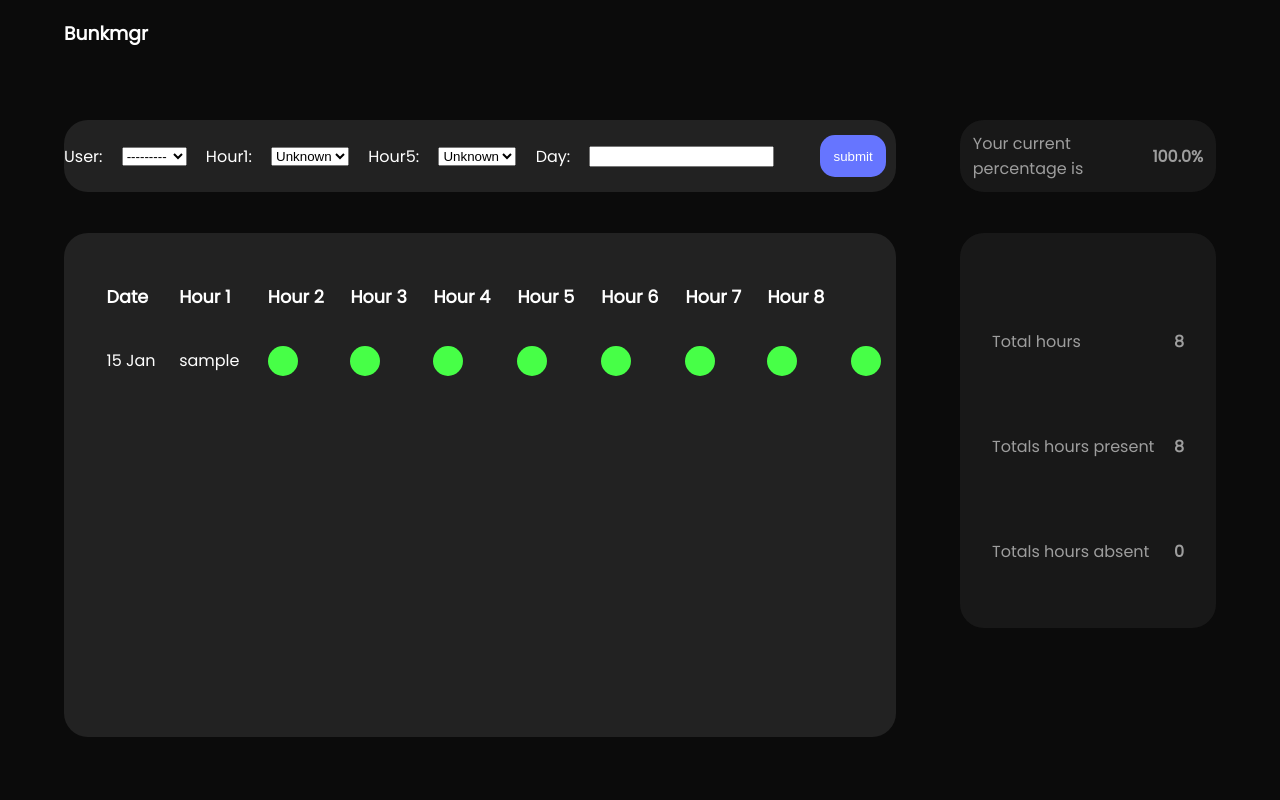
After one commit to srvshbskr/BunkManager, a Django app: page /search/ in a window 1280 px wide. The commit adds this page. Run offline with Django 4.2, Linux system fonts and the light colour scheme; tables that the repository leaves empty hold one stand-in row (values such as "Sample post").

Commit message:
added searchbar

```diff
--- /dev/null
+++ b/app/filters.py
@@ -0,0 +1,8 @@
+import django_filters
+from .models import *
+
+
+class ReportFilter(django_filters.FilterSet):
+    class Meta:
+        model = Record
+        fields = ['user','hour1','hour5','day']
--- a/app/urls.py
+++ b/app/urls.py
@@ -8,5 +8,7 @@ urlpatterns = [
     path('logout/',logoutpage,name='logout'),
     path('report/',reportpage,name='report'),
     path('createrecord/',createrecordpage,name='createrecord'),
-    path('userlist/',listpage,name='list')
+    path('userlist/',listpage,name='list'),
+    path('search/',searchpage,name='search'),
+
 ]
--- a/app/views.py
+++ b/app/views.py
@@ -5,7 +5,7 @@ from django.contrib import messages
 from django.contrib.auth.decorators import login_required, permission_required
 from .models import Record
 from django.contrib.auth import get_user_model
-
+from .filters import ReportFilter
 
 def homepage(request):
 
@@ -122,13 +122,11 @@ def listpage(request):
     for i in l:
         rl[i] = Record.objects.filter(user=i)
     for x in rl:
-        print('X =', x)
         p = 0
         a = 0
         t = 0
         per = 0
         temp = rl[x]
-        print(temp)
         for i in temp:
             t += 8
             if i.hour1:
@@ -168,6 +166,59 @@ def listpage(request):
         else:
             per = 0
         pl[x] = per
-    print(pl)
     context = {'pt':pl}
     return render(request, 'list.html', context)
+
+
+
+
+def searchpage(request):
+
+    l = Record.objects.all()
+    f = ReportFilter(request.GET,queryset=l)
+    l = f.qs
+    a=0
+    p=0
+    t = 0
+    for i in l:
+        t += 8
+        if i.hour1:
+            p += 1
+        else:
+            a += 1
+        if i.hour2:
+            p += 1
+        else:
+            a += 1
+        if i.hour3:
+            p += 1
+        else:
+            a += 1
+        if i.hour4:
+            p += 1
+        else:
+            a += 1
+        if i.hour5:
+            p += 1
+        else:
+            a += 1
+        if i.hour6:
+            p += 1
+        else:
+            a += 1
+        if i.hour7:
+            p += 1
+        else:
+            a += 1
+        if i.hour8:
+            p += 1
+        else:
+            a += 1
+    if t != 0:
+        per = p/t * 100
+    else:
+        per = 0
+
+
+    context = {'f':f,'l':l,'a':a,'p':p,'t':t,'per':per}
+    return render(request, 'singlepage.html', context)
--- a/main/settings.py
+++ b/main/settings.py
@@ -27,6 +27,7 @@ INSTALLED_APPS = [
     'django.contrib.messages',
     'django.contrib.staticfiles',
     'app',
+    'django_filters'
 ]
 
 MIDDLEWARE = [
--- a/static/css/main.css
+++ b/static/css/main.css
@@ -150,6 +150,18 @@ body{
 
 }
 
+.btn-primary{
+
+    color: var(--font-color);
+    margin-left: 2em;
+    padding: 1em;
+    cursor: pointer;
+    background-color: var(--secondary-color);
+    border: none;
+    border-radius: 15px;
+
+}
+
 .form-field{
 
     background-color: #252525;
@@ -262,11 +274,11 @@ body{
     filter: invert(100%) sepia(1%) saturate(6878%) hue-rotate(118deg) brightness(115%) contrast(100%);
 }
 
-.search{
+.search-form{
 
-    opacity: 60%;
     display: flex;
     align-items: center;
+    gap: 1.2rem;
     /* margin-right: 2em; */
     cursor: pointer;
 }
--- a/templates/base.html
+++ b/templates/base.html
@@ -19,7 +19,8 @@
             <a href={% url 'logout' %} class="link">Logout</a>
             {% if user.is_staff %}
             <a href={% url 'createrecord' %} class="link">Enter attendance</a>
-            <a href={% url 'list' %} class="link">View list of users</a>
+            <a href={% url 'list' %} class="link">View Users</a>
+            <a href={% url 'search' %} class="link">Search</a>
 
             {% else %}
 
--- /dev/null
+++ b/templates/singlepage.html
@@ -0,0 +1,112 @@
+{% extends 'base.html' %} {% load static %} {% block content %}
+
+<div class="report-wrapper">
+  <div class="left">
+    <div class="small">
+            <form action="" method="get" class="search-form">
+                {{f.form}}
+                <input type="submit" value="submit" class="btn-primary">
+            </form>
+    </div>
+    <div class="left-large">
+      <table class="table">
+        <tr>
+          <th>Date</th>
+          <th>Hour 1</th>
+          <th>Hour 2</th>
+          <th>Hour 3</th>
+          <th>Hour 4</th>
+          <th>Hour 5</th>
+          <th>Hour 6</th>
+          <th>Hour 7</th>
+          <th>Hour 8</th>
+        </tr>
+        <tbody>
+          {%for i in l%}
+          <tr>
+            <td>{{i.day|date:'d M'}}</td>
+            <td>{{i.user}}</td>
+            {% if i.hour1 == True %}
+
+            <td><div class="circle-green"></div></td>
+            {% else %}
+            <td><div class="circle-red"></div></td>
+            {% endif %}
+            {% if i.hour2 == True %}
+
+            <td><div class="circle-green"></div></td>
+            {% else %}
+            <td><div class="circle-red"></div></td>
+            {% endif %}
+            {% if i.hour3 == True %}
+
+            <td><div class="circle-green"></div></td>
+            {% else %}
+            <td><div class="circle-red"></div></td>
+            {% endif %}
+            {% if i.hour4 == True %}
+
+            <td><div class="circle-green"></div></td>
+            {% else %}
+            <td><div class="circle-red"></div></td>
+            {% endif %}
+            {% if i.hour5 == True %}
+
+            <td><div class="circle-green"></div></td>
+            {% else %}
+            <td><div class="circle-red"></div></td>
+            {% endif %}
+            {% if i.hour6 == True %}
+
+            <td><div class="circle-green"></div></td>
+            {% else %}
+            <td><div class="circle-red"></div></td>
+            {% endif %}
+            {% if i.hour7 == True %}
+
+            <td><div class="circle-green"></div></td>
+            {% else %}
+            <td><div class="circle-red"></div></td>
+            {% endif %}
+            {% if i.hour8 == True %}
+
+            <td><div class="circle-green"></div></td>
+            {% else %}
+            <td><div class="circle-red"></div></td>
+            {% endif %}
+          </tr>
+
+          {%endfor%}
+        </tbody>
+      </table>
+    </div>
+  </div>
+  <div class="right">
+    <div class="right-small">
+      <div class="header-row">
+        <div class="row">
+          <div class="result">Your current percentage is</div>
+          <strong>{{per}}%</strong>
+        </div>
+      </div>
+    </div>
+    <div class="large">
+      <div class="column">
+        <div class="half-row">
+          <div class="result">Total hours</div>
+          <strong>{{t}}</strong>
+        </div>
+        <div class="half-row">
+          <div class="result">Totals hours present</div>
+          <strong>{{p}}</strong>
+        </div>
+        <div class="half-row">
+          <div class="result">Totals hours absent</div>
+          <strong>{{a}}</strong>
+        </div>
+      </div>
+    </div>
+  </div>
+</div>
+
+{% endblock content %}
```
Also changed, not shown: requirements.txt (+81 -0 lines).
